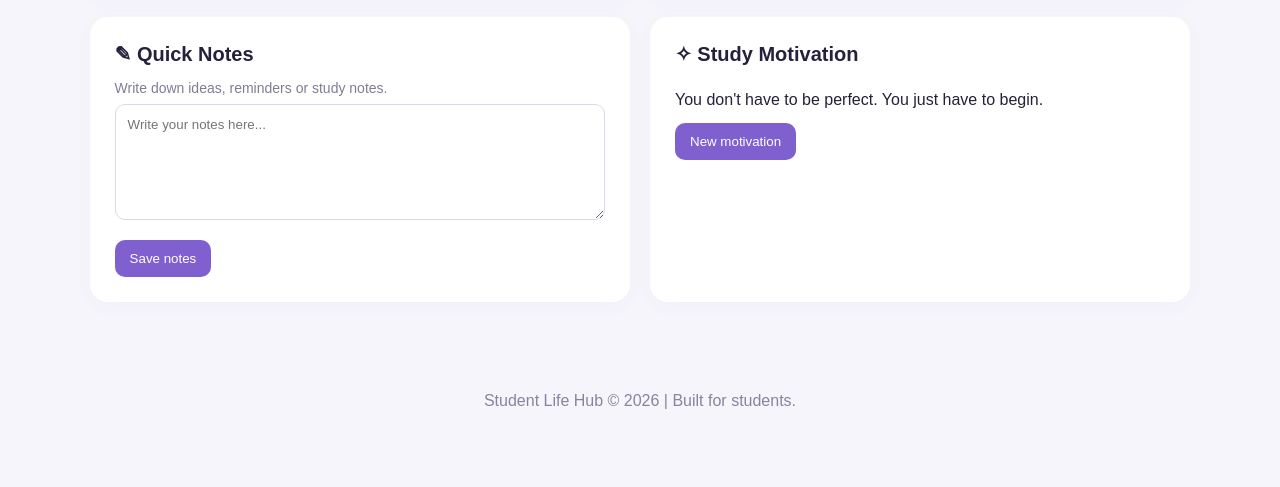
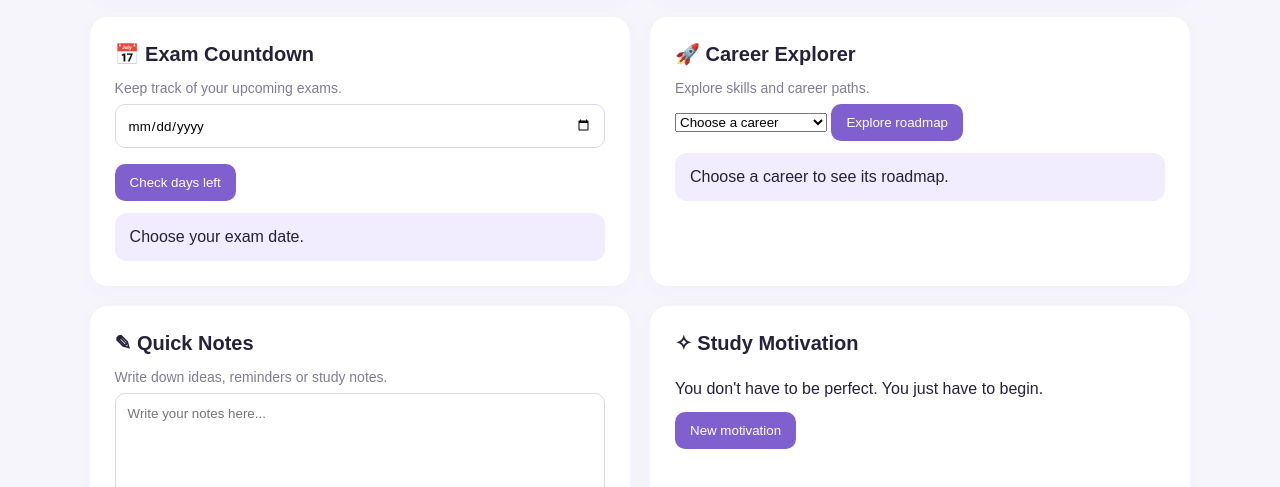
Before and after one commit to seju-cryptto/student-life-hub, a plain HTML site: page index.html in a window 1280 px wide. Shown: the part 609-1096 px from the top of the page. Drawn offline with Linux system fonts and the light colour scheme.

Commit message:
Add exam countdown and career exploration features

```diff
--- a/index.html
+++ b/index.html
@@ -78,7 +78,27 @@ nav a{margin:5px}
 <button onclick="pauseTimer()">Pause</button>
 <button onclick="resetTimer()" class="delete">Reset</button>
 </section>
+<section class="card" id="exam">
+<h2>📅 Exam Countdown</h2>
+<p class="muted">Keep track of your upcoming exams.</p>
+<input type="date" id="examDate">
+<button onclick="calculateCountdown()">Check days left</button>
+<div class="stat" id="countdownResult">Choose your exam date.</div>
+</section>
 
+<section class="card" id="career">
+<h2>🚀 Career Explorer</h2>
+<p class="muted">Explore skills and career paths.</p>
+<select id="careerChoice">
+<option value="">Choose a career</option>
+<option value="web">Web Developer</option>
+<option value="ai">AI / Machine Learning</option>
+<option value="design">UI/UX Designer</option>
+<option value="cyber">Cybersecurity</option>
+</select>
+<button onclick="exploreCareer()">Explore roadmap</button>
+<div class="stat" id="careerResult">Choose a career to see its roadmap.</div>
+</section>
 <section class="card" id="notes">
 <h2>✎ Quick Notes</h2>
 <p class="muted">Write down ideas, reminders or study notes.</p>
@@ -174,6 +194,42 @@ const quotes=[
 function newQuote(){
  document.getElementById("quote").textContent=
  quotes[Math.floor(Math.random()*quotes.length)];
+}function calculateCountdown(){
+ const selected=document.getElementById("examDate").value;
+ const result=document.getElementById("countdownResult");
+
+ if(!selected){
+  result.textContent="Please choose an exam date.";
+  return;
+ }
+
+ const today=new Date();
+ today.setHours(0,0,0,0);
+
+ const exam=new Date(selected+"T00:00:00");
+ const days=Math.ceil((exam-today)/86400000);
+
+ if(days<0){
+  result.textContent="This exam date has already passed.";
+ }else if(days===0){
+  result.textContent="Your exam is today! Good luck!";
+ }else{
+  result.textContent=days+" days left until your exam!";
+ }
+}
+
+function exploreCareer(){
+ const choice=document.getElementById("careerChoice").value;
+ const result=document.getElementById("careerResult");
+
+ const roadmaps={
+  web:"Web Developer: HTML → CSS → JavaScript → Git & GitHub → Projects.",
+  ai:"AI / ML: Python → Maths → Data Analysis → Machine Learning → Projects.",
+  design:"UI/UX Designer: Design Principles → Figma → User Research → Prototypes → Portfolio.",
+  cyber:"Cybersecurity: Computer Basics → Networking → Linux → Security Fundamentals → Legal Practice Labs."
+ };
+
+ result.textContent=roadmaps[choice]||"Please select a career.";
 }
 </script>
 </body>
```
